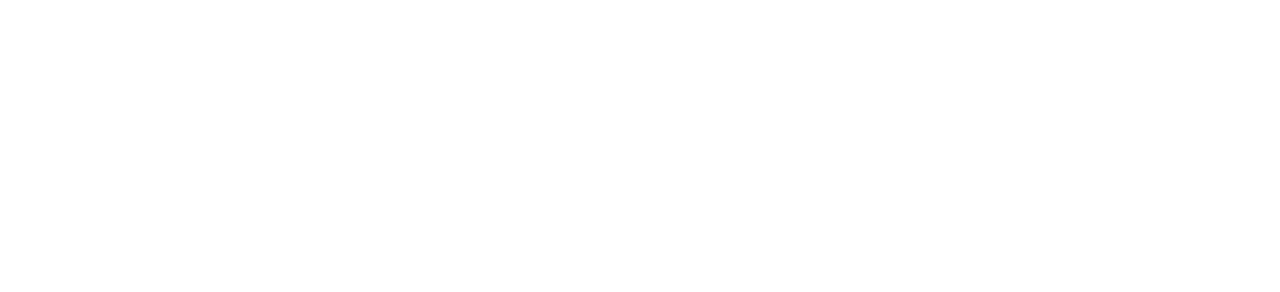
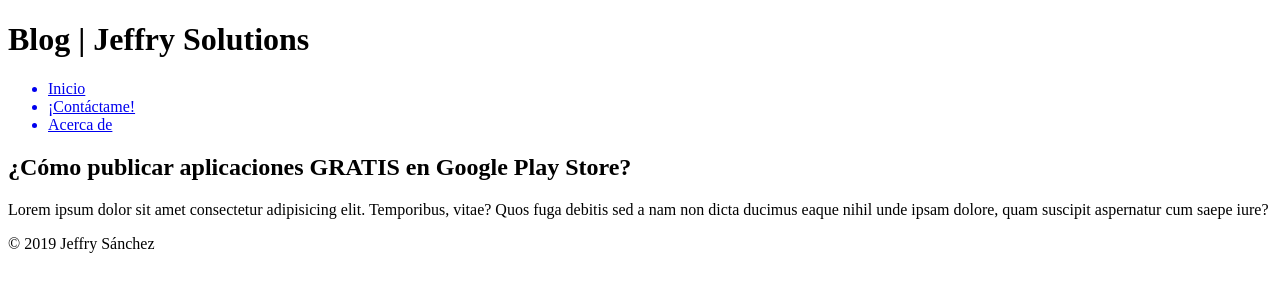
Before and after one commit to JeffryCoder/blog, a plain HTML site: page index.html in a window 1280 px wide. Drawn offline with Linux system fonts and the light colour scheme.

Commit message:
Agregando header, section, article and footer

```diff
--- a/index.html
+++ b/index.html
@@ -5,6 +5,22 @@
         <meta charset="UTF-8">
     </head>
     <body>
-
+        <header>
+            <h1>Blog | Jeffry Solutions </h1>
+        </header>
+        <nav>
+            <ul>
+               <a href="#"><li>Inicio</li></a>
+                <a href="#"><li>¡Contáctame!</li></a>
+                <a href="#"><li>Acerca de</li></a>
+            </ul>
+        </nav>
+        <section>
+            <article>
+                <h2>¿Cómo publicar aplicaciones GRATIS en Google Play Store?</h2>
+                <p>Lorem ipsum dolor sit amet consectetur adipisicing elit. Temporibus, vitae? Quos fuga debitis sed a nam non dicta ducimus eaque nihil unde ipsam dolore, quam suscipit aspernatur cum saepe iure?</p>
+            </article>
+        </section>
+        <footer> &copy; 2019 Jeffry Sánchez </footer>
     </body>
 </html>
```
